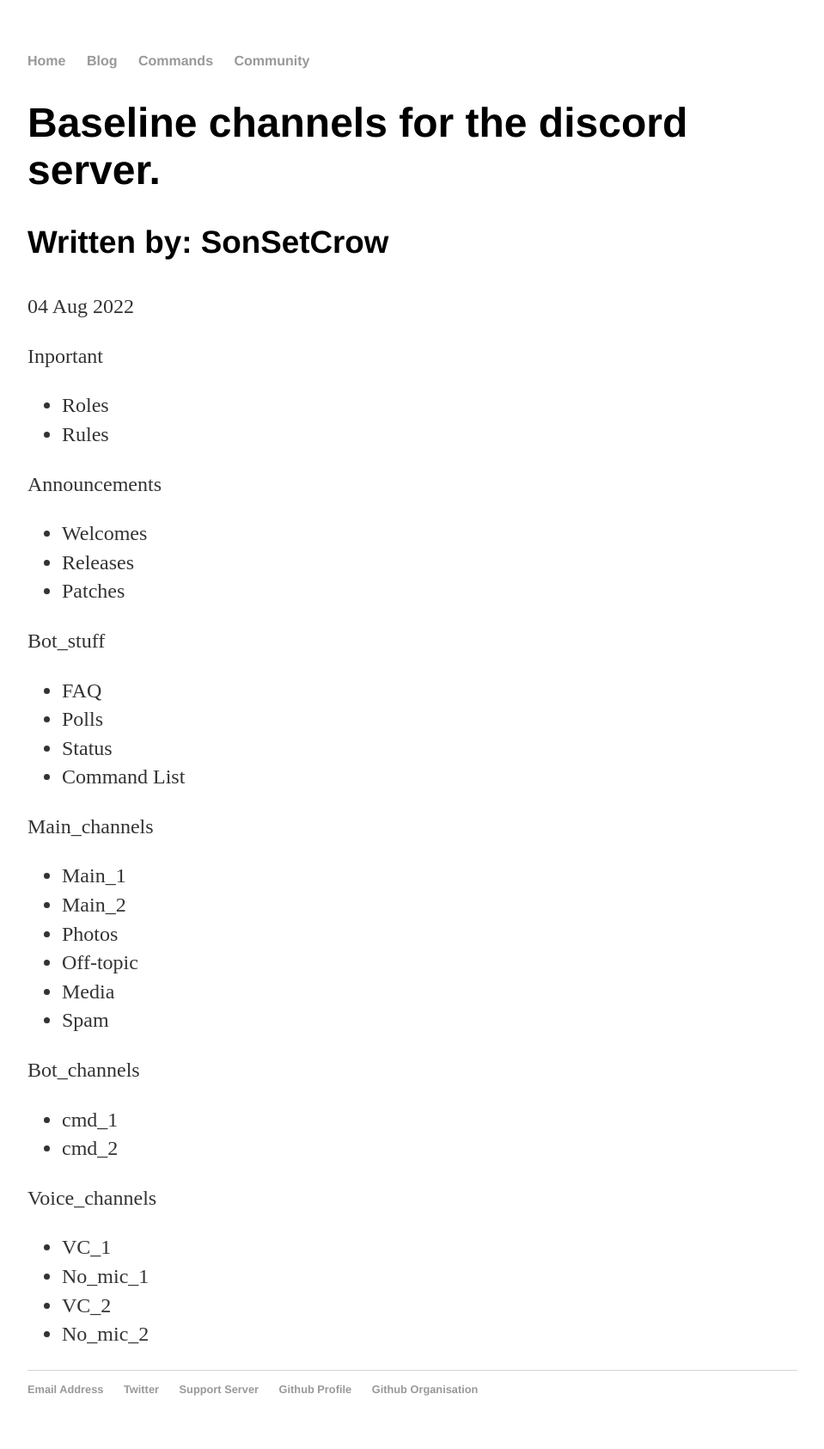
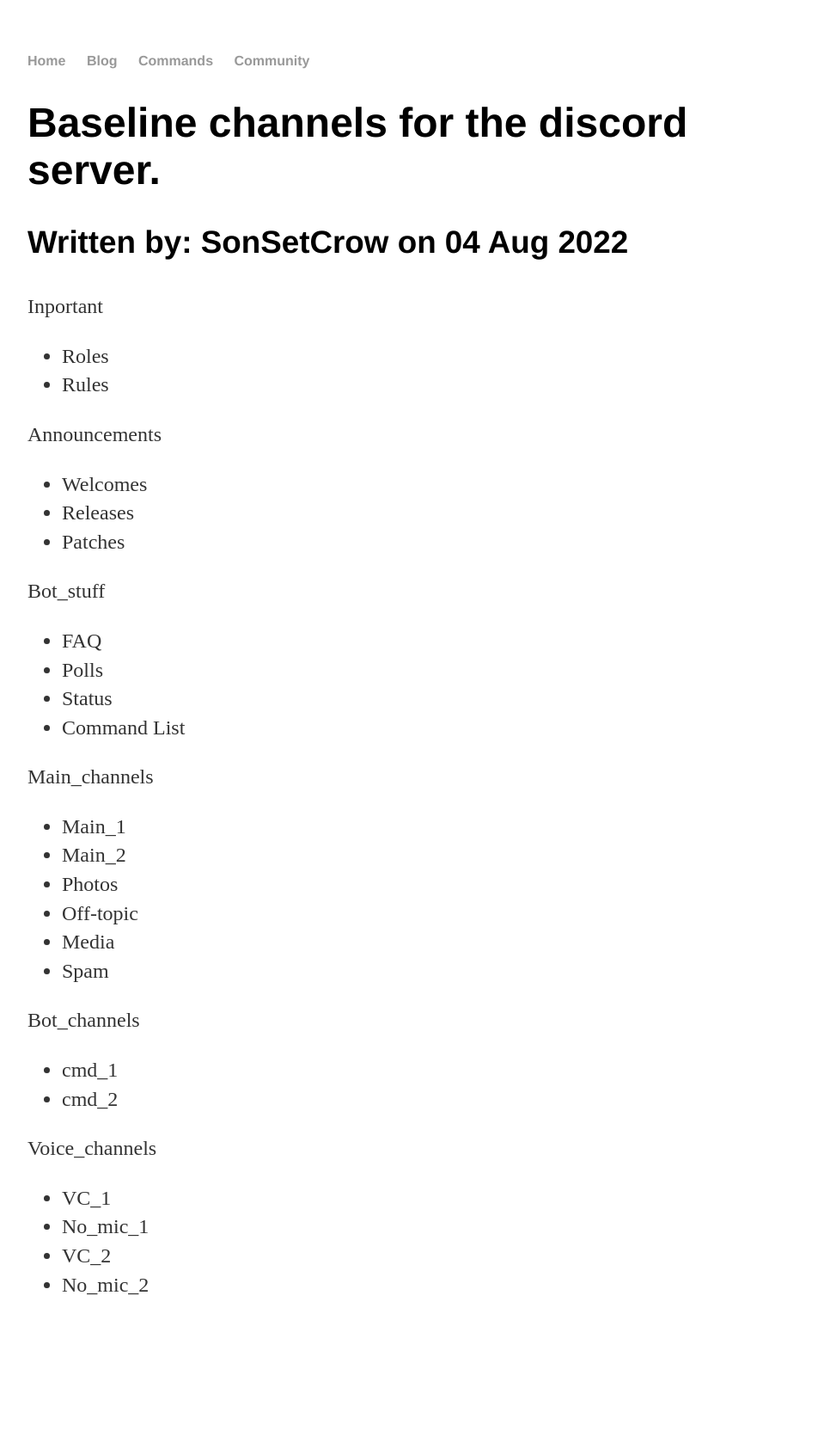
Before and after one commit to DamonTheBot/damonthebot.github.io, a Jekyll site: the page built from _news/2022-08-05-discord-server-schema.md, in a window 1280 px wide. Shown: the whole page at 86% size, without its empty margins (160-1119 px from the left). Built offline with Jekyll 4.4.1, drawn with Linux system fonts in a browser that asks for light colours; after the commit the page ends 1571 px from its top, so only the background shows below that.

Commit message:
Changing how website looks.
Signed-off-by: SonSetCrow <klausvolkov08@gmail.com>

```diff
--- a/_layouts/default.html
+++ b/_layouts/default.html
@@ -22,16 +22,6 @@
       {{ content }}
 
     </div>
-
-    <footer>
-    <ul>
-      <li><a href=" {{ site.Email }} "> Email Address </a></li>
-      <li><a href=" {{ site.Twitter }} "> Twitter </a></li>
-      <li><a href=" {{ site.Discord_server }} "> Support Server </a></li>
-      <li><a href=" {{ site.Github_Profile }} "> Github Profile </a></li>
-      <li><a href=" {{ site.Github_Organisation }} "> Github Organisation </a></li>
-    </ul>
-    </footer>
   </body>
 
 </html>
--- a/_layouts/news.html
+++ b/_layouts/news.html
@@ -3,8 +3,7 @@ layout: default
 ---
 
 <h1>{{ page.title }}</h1>
-<h5> Written by: {{ site.Author }} </h5>
-<p class="meta">{{ page.date | date_to_string }}</p>
+<h5> Written by: {{ site.Author }} on {{ page.date | date_to_string }}</h5>
 
 <div class="post">
   {{ content }}
--- a/_layouts/post.html
+++ b/_layouts/post.html
@@ -3,8 +3,7 @@ layout: default
 ---
 
 <h1>{{ page.title }}</h1>
-<h3> Written by: {{ site.Author }} </h3>
-<p class="meta">{{ page.date | date_to_string }}</p>
+<h3> Written by: {{ site.Author }} on {{ page.date | date_to_string }}</h3>
 
 <div class="post">
   {{ content }}
```
Also changed, not shown: _includes/contact.html (added, +9 -0 lines), _layouts/commands.html (+3 -5 lines).
